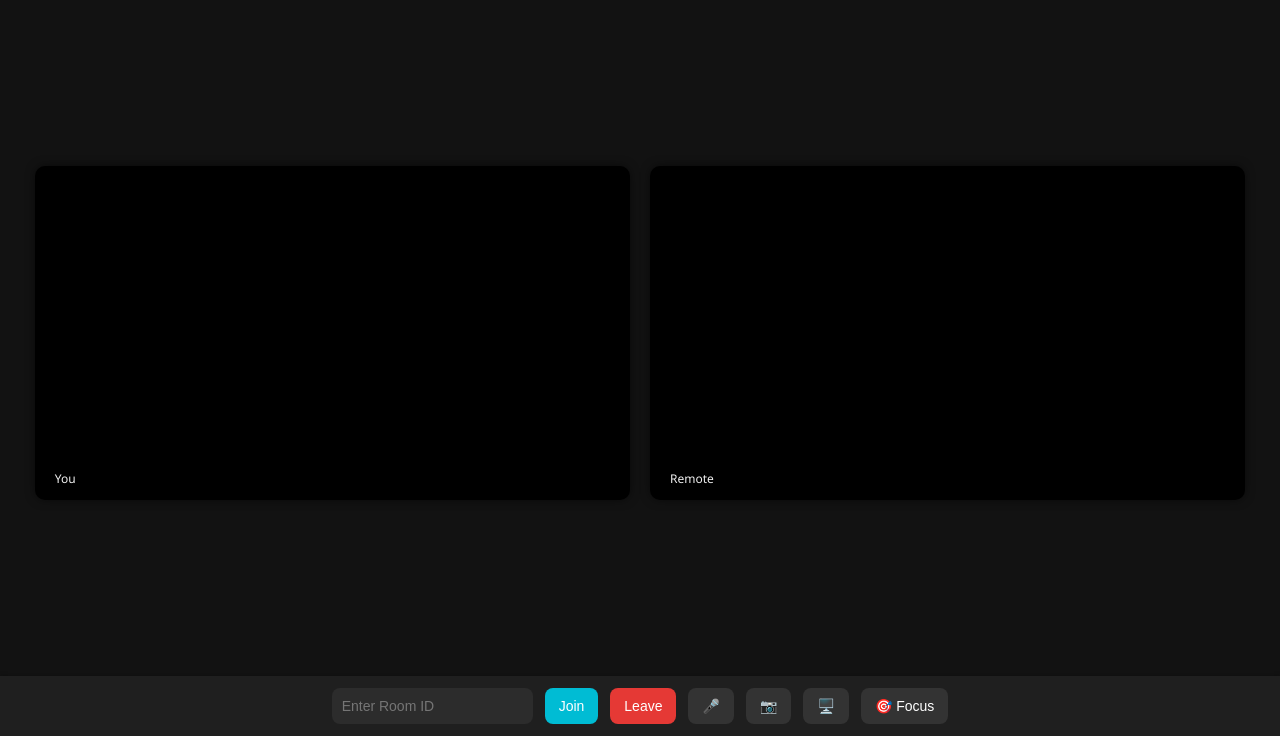
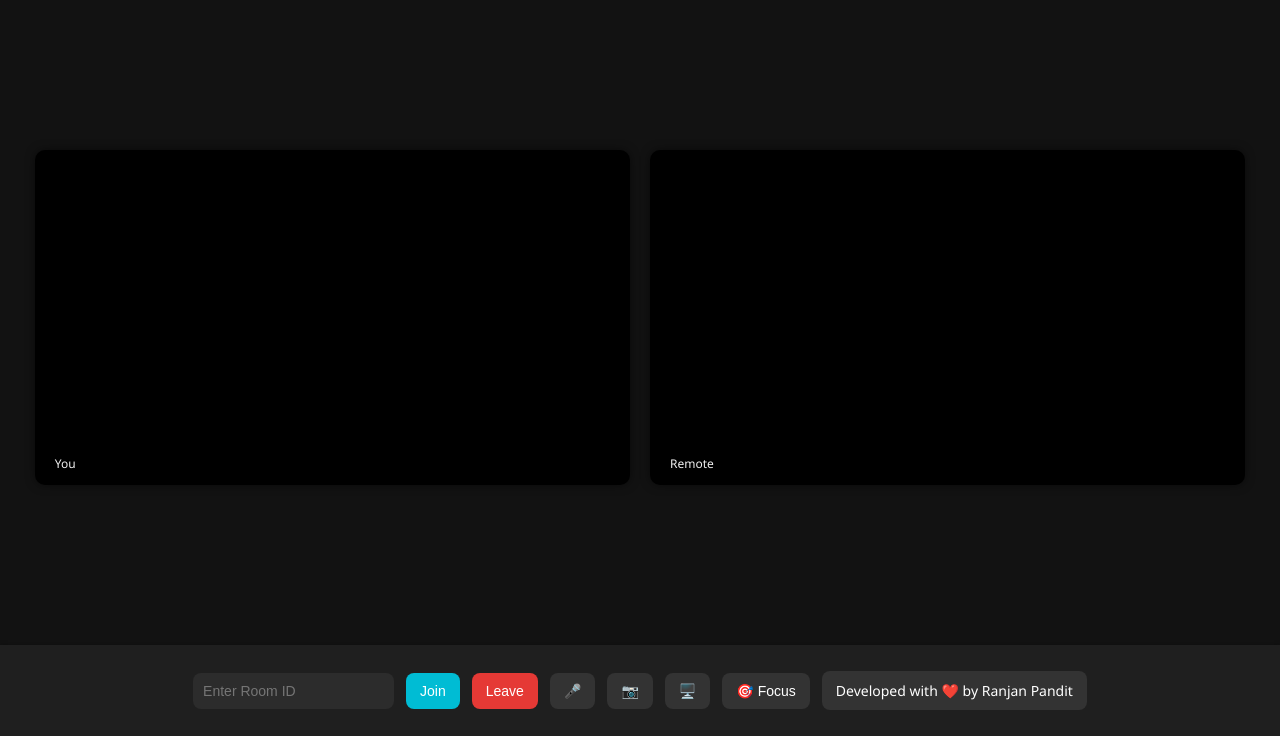
Before and after one commit to MrRanjan12/ExpressCallApp, a website: page public/index.html in a window 1280 px wide. Shown: the part 64-800 px from the top of the page. Drawn offline with nearby package versions, Linux system fonts and the light colour scheme; no server answers.

Commit message:
v2 updated

```diff
--- a/public/index.html
+++ b/public/index.html
@@ -30,6 +30,9 @@
       <button class="btn" id="camBtn" onclick="toggleCamera()">📷</button>
       <button class="btn" id="screenBtn" onclick="toggleScreen()">🖥️</button>
       <button class="btn" id="focusBtn" onclick="toggleFocus()">🎯 Focus</button>
+      <p class="btn" onclick="window.open('https://www.linkedin.com/in/ranjan-kumar-prajapati/', '_blank')">
+       Developed with ❤️ by Ranjan Pandit
+</p>
 
     </footer>
   </div>
```
